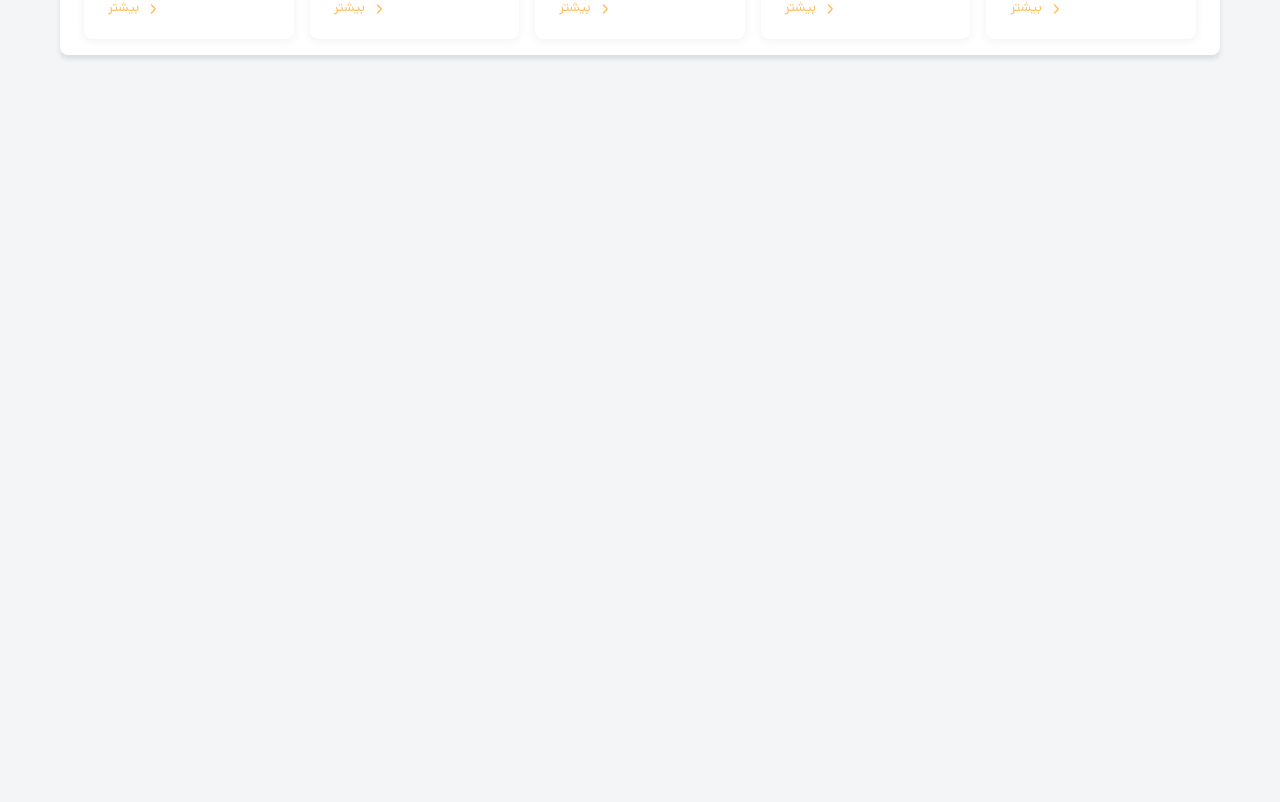
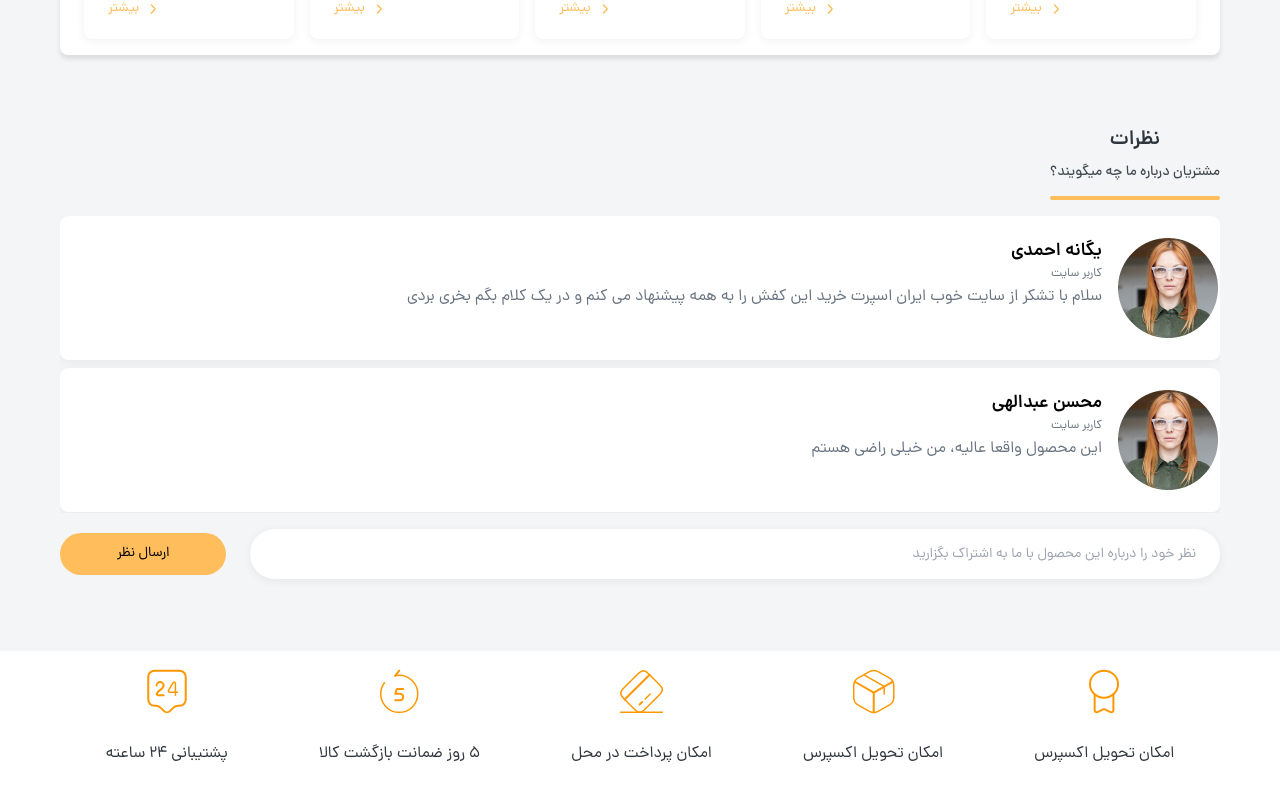
Before and after one commit to vahid-haidary/Iran-sport-Front, a React (Vite) app: page /product/1 in a window 1280 px wide. Shown: the part 1218-2020 px from the top of the page. Built offline with nearby package versions, Linux system fonts and the light colour scheme.

Commit message:
comment-product-Detail-Page-finished

```diff
--- a/src/App.jsx
+++ b/src/App.jsx
@@ -22,9 +22,9 @@ function App() {
       <Route path="/login" element={<LoginPage/>}/>
     </Routes>
 
-    {/* <Showing>
+    <Showing>
       <Footer/>
-    </Showing> */}
+    </Showing>
 
     </BrowserRouter>
     </>
--- a/src/components/Comments.jsx
+++ b/src/components/Comments.jsx
@@ -1,11 +1,84 @@
-import React from 'react'
+import React, { useState } from 'react';
 
 function Comments() {
+  const [activeIndex, setActiveIndex] = useState(null);
+
+  // Define comments array with dummy data for example purposes
+  const comments = [
+    {
+      name: 'یگانه احمدی',
+      user: 'کاربر سایت',
+      comment: 'سلام با تشکر از سایت خوب ایران اسپرت خرید این کفش را به همه پیشنهاد می کنم و در یک کلام بگم بخری بردی'
+    },
+    {
+      name: 'محسن عبدالهی',
+      user: 'کاربر سایت',
+      comment: 'این محصول واقعا عالیه، من خیلی راضی هستم'
+    },
+    {
+      name: 'سارا محمدی',
+      user: 'کاربر سایت',
+      comment: 'من این محصول رو تست کردم و خیلی راضی بودم. پیشنهاد می‌کنم'
+    }
+  ];
+
+  function handleClick(index) {
+    if (activeIndex === index) {
+      setActiveIndex(null);
+    } else {
+      setActiveIndex(index);
+    }
+  }
+
   return (
     <>
+      <section className='my-[72px]'>
+        {/* Top cart */}
+        <div className='inline-block'>
+          <h5 className='text-center font-DanaDemiBold text-blackText-200 text-xl mb-2 '>نظرات</h5>
+          <p className='font-DanaMedium text-sm text-blackText-100'>مشتریان درباره ما چه میگویند؟</p>
+          <span className='block w-full h-1 bg-brand rounded-xl mt-[13px]'></span>
+        </div>
 
+        {/* Middle cart */}
+        <div className="flex relative  flex-col gap-2 ltr:[ltr] my-4 overflow-y-auto  max-h-[297px] poem">
+
+          {/* Each Comment */}
+          {comments.map((comment, index) => (
+            <div
+              key={index}
+              className={`flex flex-row-reverse text-end gap-4 bg-white py-[22px] pr-[2px] rounded-lg shadow-4 ${
+                activeIndex !== null && activeIndex !== index ? "bler" : ""
+              } ${
+                activeIndex === index ? "active" : ""
+              }`}
+              onClick={() => handleClick(index)}
+            >
+              <div>
+                <img src="../../public/images/Profiles/soghra-image.png" alt="" />
+              </div>
+
+              <div className='flex flex-col'>
+                <span className='font-DanaDemiBold text-lg'>{comment.name}</span>
+                <span className='font-Dana text-xs text-grayText-400'>{comment.user}</span>
+                <p className='font-Dana text-grayText-400 mt-[6px]'>{comment.comment}</p>
+              </div>
+            </div>
+          ))}
+        </div>
+
+        {/* Down cart */}
+        <div className='flex items-center gap-6 mt-4'>
+          <input
+            className='w-full h-[50px] font-Dana rounded-full text-sm pr-6 py-2 shadow-4 focus:outline outline-1 outline-brand'
+            placeholder='نظر خود را درباره این محصول با ما به اشتراک بگزارید'
+            type="text"
+          />
+          <button className='w-[200px] h-[42px] font-Dana text-sm bg-brand py-2 rounded-full'>ارسال نظر</button>
+        </div>
+      </section>
     </>
-  )
+  );
 }
 
-export default Comments
+export default Comments;
--- a/src/index.css
+++ b/src/index.css
@@ -51,6 +51,27 @@
         .tiktik {
             @apply focus:opacity-100 visited:opacity-100
         }
+        .poem {
+            direction: ltr;
+            overflow-y: scroll;
+            scrollbar-color: orange white ;
+            scrollbar-width: thin;
+
+          }
+        .active{
+            position: absolute;
+            left: 0;
+            right: 0;
+            top: 80px;
+            filter: blur(none);
+            backdrop-filter: blur(10px);
+            z-index: 1000;
+
+        }
+        .bler {
+            -webkit-filter: blur(5px);
+            filter: blur(5px);
+          }
     }
 
         /* reset browser styles */
--- a/src/pages/ProductDetailsPage.jsx
+++ b/src/pages/ProductDetailsPage.jsx
@@ -7,7 +7,7 @@ import Suggestion from '../components/Suggestion'
 function ProductDetailsPage() {
   return (
     <>
-    <section className='px-[60px] mt-4 h-[10000px]' >
+    <section className='px-[60px] mt-4' >
 
     {/* Top detail */}
     <ProductDetailDesignTop/>
```
Also changed, not shown: public/images/Profiles/soghra-image.png (added).
